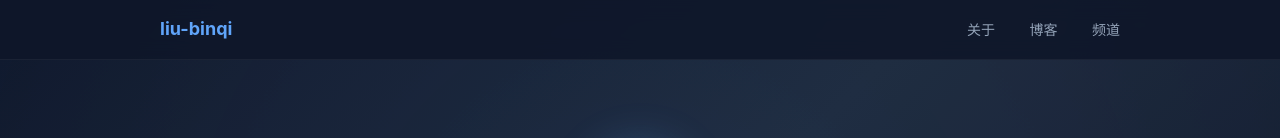
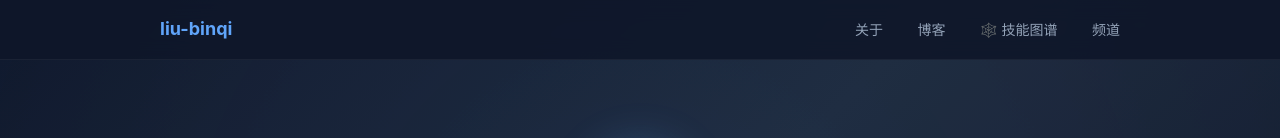
Before and after one commit to liu-binqi/ziyuanzhan.github.io, a plain HTML site: page index.html in a window 1280 px wide. Shown: the top 138 px of the page. Drawn offline with Linux system fonts and the light colour scheme.

Commit message:
Update index.html

```diff
--- a/index.html
+++ b/index.html
@@ -304,6 +304,7 @@
             <div class="nav-links">
                 <a href="#about">关于</a>
                 <a href="blog/index.html">博客</a>
+                <a href="skills.html">🕸️ 技能图谱</a>
                 <a href="channels.html">频道</a>
             </div>
         </div>
```
